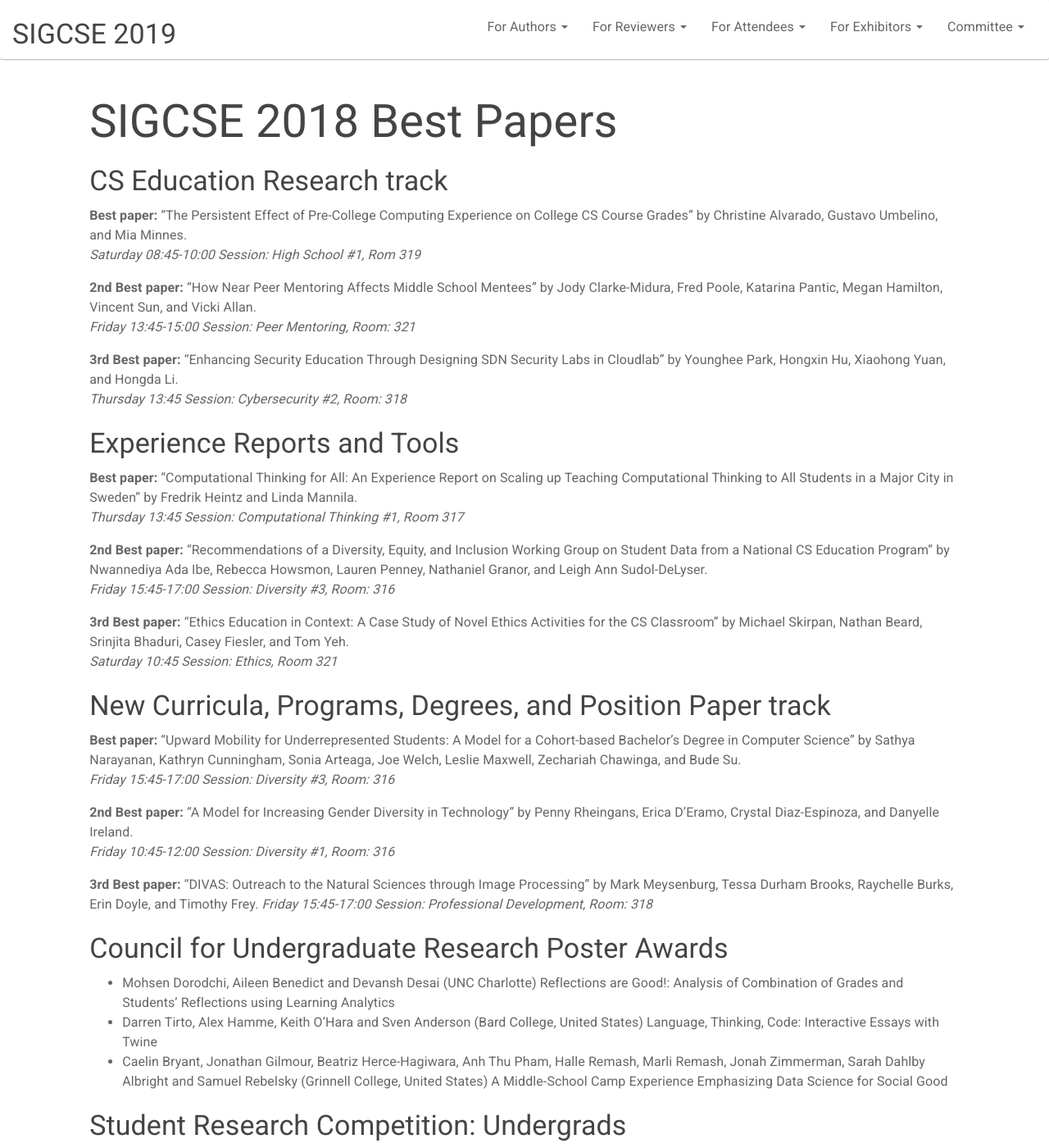
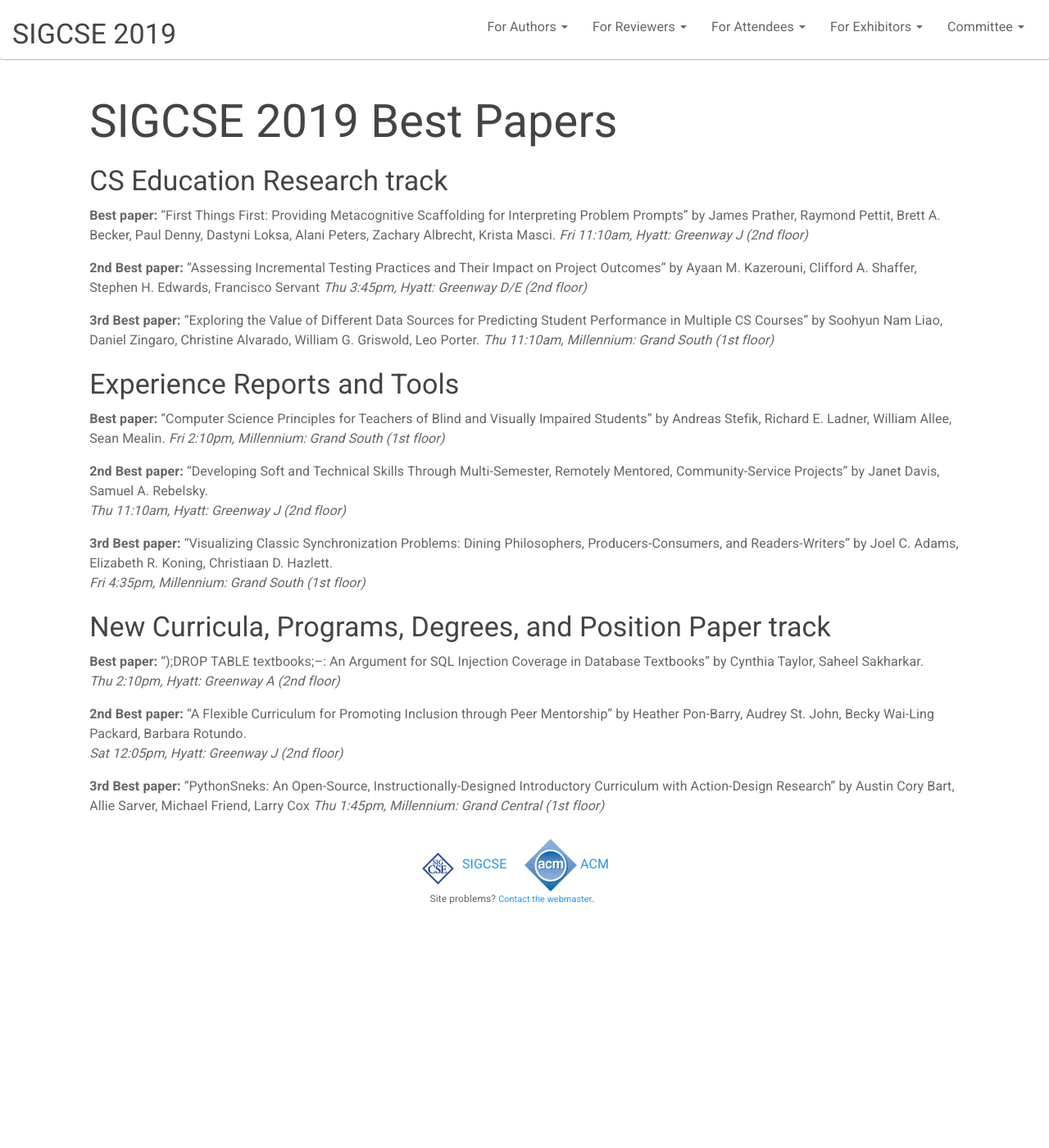
Before and after one commit to sheckman/sigcse2019, a Jekyll site: the page built from attendees/bestpapers.md, in a window 1280 px wide and 1400 px high. Shown: the whole window at 82% size. Built offline with Jekyll 4.4.1, drawn with Linux system fonts in a browser that asks for light colours; some of the changed text lies outside the part shown.

Commit message:
Best paper page

```diff
--- a/_data/topnav.yaml
+++ b/_data/topnav.yaml
@@ -83,8 +83,8 @@
      link: https://whova.com/embedded/event/sigcs_201902/
 #   - name: SIGCSE 2019 At-A-Glance
 #     link: /attendees/at-a-glance.html
-#   - name: SIGCSE 2019 Best Papers
-#     link: /attendees/bestpapers.html
+   - name: SIGCSE 2019 Best Papers
+     link: /attendees/bestpapers.html
 #   - name: Presenter Information
 #     link: /attendees/presenter.html
 #   #- name: Conference Program
--- a/attendees/bestpapers.md
+++ b/attendees/bestpapers.md
@@ -1,64 +1,37 @@
 ---
-title: SIGCSE 2018 Best Papers
+title: SIGCSE 2019 Best Papers
 showTitle: true
 ---
 
 ### CS Education Research track
 
-__Best paper:__ “The Persistent Effect of Pre-College Computing Experience on College CS Course Grades” by Christine Alvarado, Gustavo Umbelino, and Mia Minnes.
-_Saturday 08:45-10:00 Session: High School #1, Rom 319_
+__Best paper:__ "First Things First: Providing Metacognitive Scaffolding for Interpreting Problem Prompts" by James Prather, Raymond Pettit, Brett A. Becker, Paul Denny, Dastyni Loksa, Alani Peters, Zachary Albrecht, Krista Masci.
+_Fri 11:10am, Hyatt: Greenway J (2nd floor)_
 
-__2nd Best paper:__ “How Near Peer Mentoring Affects Middle School Mentees" by Jody Clarke-Midura, Fred Poole, Katarina Pantic, Megan Hamilton, Vincent Sun, and Vicki Allan.
-_Friday 13:45-15:00 Session: Peer Mentoring, Room: 321_
+__2nd Best paper:__ "Assessing Incremental Testing Practices and Their Impact on Project Outcomes" by Ayaan M. Kazerouni, Clifford A. Shaffer, Stephen H. Edwards, Francisco Servant
+_Thu 3:45pm, Hyatt: Greenway D/E (2nd floor)_
 
-__3rd Best paper:__ "Enhancing Security Education Through Designing SDN Security Labs in Cloudlab" by Younghee Park, Hongxin Hu, Xiaohong Yuan, and Hongda Li.
-_Thursday 13:45 Session: Cybersecurity #2, Room: 318_
+__3rd Best paper:__ "Exploring the Value of Different Data Sources for Predicting Student Performance in Multiple CS Courses" by Soohyun Nam Liao, Daniel Zingaro, Christine Alvarado, William G. Griswold, Leo Porter.
+_Thu 11:10am, Millennium: Grand South (1st floor)_
 
 ### Experience Reports and Tools
 
-__Best paper:__ “Computational Thinking for All: An Experience Report on Scaling up Teaching Computational Thinking to All Students in a Major City in Sweden” by Fredrik Heintz and Linda Mannila.
-_Thursday 13:45 Session: Computational Thinking #1, Room 317_
+__Best paper:__ "Computer Science Principles for Teachers of Blind and Visually Impaired Students" by Andreas Stefik, Richard E. Ladner, William Allee, Sean Mealin.
+_Fri 2:10pm, Millennium: Grand South (1st floor)_
 
-__2nd Best paper:__ “Recommendations of a Diversity, Equity, and Inclusion Working Group on Student Data from a National CS Education Program" by Nwannediya Ada Ibe, Rebecca Howsmon, Lauren Penney, Nathaniel Granor, and Leigh Ann Sudol-DeLyser.
-_Friday 15:45-17:00 Session: Diversity #3, Room: 316_
+__2nd Best paper:__ "Developing Soft and Technical Skills Through Multi-Semester, Remotely Mentored, Community-Service Projects" by Janet Davis, Samuel A. Rebelsky.
+_Thu 11:10am, Hyatt: Greenway J (2nd floor)_
 
-__3rd Best paper:__ “Ethics Education in Context: A Case Study of Novel Ethics Activities for the CS Classroom” by Michael Skirpan, Nathan Beard, Srinjita Bhaduri, Casey Fiesler, and Tom Yeh.
-_Saturday 10:45 Session: Ethics, Room 321_
+__3rd Best paper:__ "Visualizing Classic Synchronization Problems: Dining Philosophers, Producers-Consumers, and Readers-Writers" by Joel C. Adams, Elizabeth R. Koning, Christiaan D. Hazlett.
+_Fri 4:35pm, Millennium: Grand South (1st floor)_
 
 ### New Curricula, Programs, Degrees, and Position Paper track
 
-__Best paper:__ “Upward Mobility for Underrepresented Students: A Model for a Cohort-based Bachelor’s Degree in Computer Science” by Sathya Narayanan, Kathryn Cunningham, Sonia Arteaga, Joe Welch, Leslie Maxwell, Zechariah Chawinga, and Bude Su.
-_Friday 15:45-17:00 Session: Diversity #3, Room: 316_
+__Best paper:__ ");DROP TABLE textbooks;--: An Argument for SQL Injection Coverage in Database Textbooks" by Cynthia Taylor, Saheel Sakharkar.
+_Thu 2:10pm, Hyatt: Greenway A (2nd floor)_
 
-__2nd Best paper:__ "A Model for Increasing Gender Diversity in Technology" by Penny Rheingans, Erica D'Eramo, Crystal Diaz-Espinoza, and Danyelle Ireland.
-_Friday 10:45-12:00 Session: Diversity #1, Room: 316_
+__2nd Best paper:__ "A Flexible Curriculum for Promoting Inclusion through Peer Mentorship" by Heather Pon-Barry, Audrey St. John, Becky Wai-Ling Packard, Barbara Rotundo.
+_Sat 12:05pm, Hyatt: Greenway J (2nd floor)_
 
-__3rd Best paper:__ "DIVAS: Outreach to the Natural Sciences through Image Processing" by Mark Meysenburg, Tessa Durham Brooks, Raychelle Burks, Erin Doyle, and Timothy Frey.
-_Friday 15:45-17:00 Session: Professional Development, Room: 318_
-
-### Council for Undergraduate Research Poster Awards
-
-* Mohsen Dorodchi, Aileen Benedict and Devansh Desai (UNC Charlotte) Reflections are Good!: Analysis of Combination of Grades and Students’ Reflections using Learning Analytics
-* Darren Tirto, Alex Hamme, Keith O'Hara and Sven Anderson (Bard College, United States) Language, Thinking, Code: Interactive Essays with Twine
-* Caelin Bryant, Jonathan Gilmour, Beatriz Herce-Hagiwara, Anh Thu Pham, Halle Remash, Marli Remash, Jonah Zimmerman, Sarah Dahlby Albright and Samuel Rebelsky (Grinnell College, United States) A Middle-School Camp Experience Emphasizing Data Science for Social Good
-
-### Student Research Competition: Undergrads
-
-* 1st Place: Blaine Billings (College of Charleston) Modelling Correct Operation of Webcams for Security Purposes.
-* 2nd Place: Gabrielle Zahuantitla and Aryanna Holder (SUNY Old Westbury) A Four Point Student-led Strategy for Attracting Diverse Small College Commuter Campus Students to Computer Science.
-* 3rd Place: Blayde Dill (University of Alabama) Developing a Blocked Based Language for the Adafruit Circuit Playground.
-
-### Student Research Competition: Grads
-
-* 1st Place: Rick Parker (University of Colorado) Developing Software Engineers: A Study of the CS Senior Capstone and Its Influence on Student Professionalization.
-* 2nd Place: Ayaan M. Kazerouni (Virginia Tech) Toward Continuous Assessment of the Programming Process.
-* 3rd Place: Adam Koehler (University of California, Riverside) Teaching Programming Style in CS 1 with Erroneous Examples.
-
-### Best Lightning Talk 1
-* Michael Ball (University of California, Berkeley) IRT In 5 Minutes: Easy Ways to Better Understand An Assessment.
-
-### Best Lightning Talk 2
-* Robert Ravenscroft (Rhode Island College) An HTML5 Browser Application for Modeling and Teaching Linked Lists.
-
-### Best Demo
-* Rita Garcia (University of Adelaide, Adelaide, Australia) Parsons Problems usage within a MOOC Pedagogy.
+__3rd Best paper:__ "PythonSneks: An Open-Source, Instructionally-Designed Introductory Curriculum with Action-Design Research" by Austin Cory Bart, Allie Sarver, Michael Friend, Larry Cox
+_Thu 1:45pm, Millennium: Grand Central (1st floor)_
```
